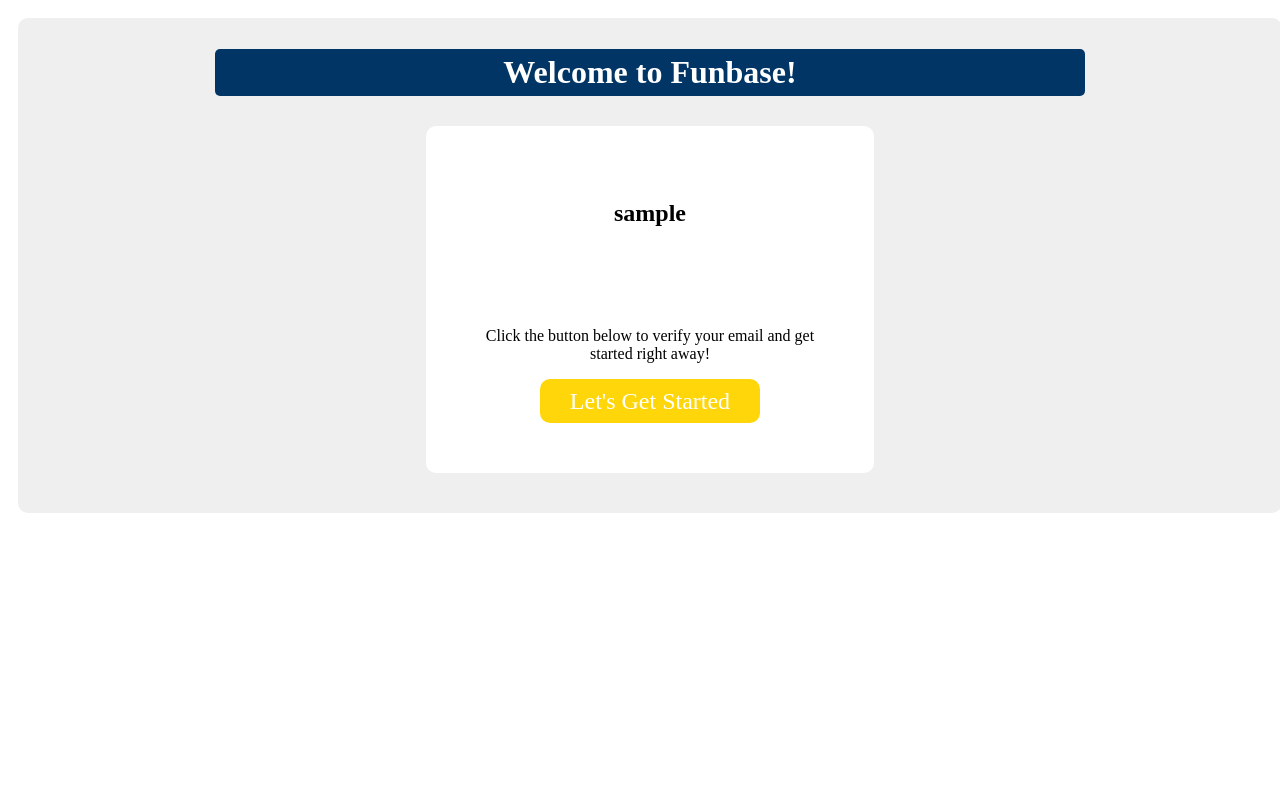
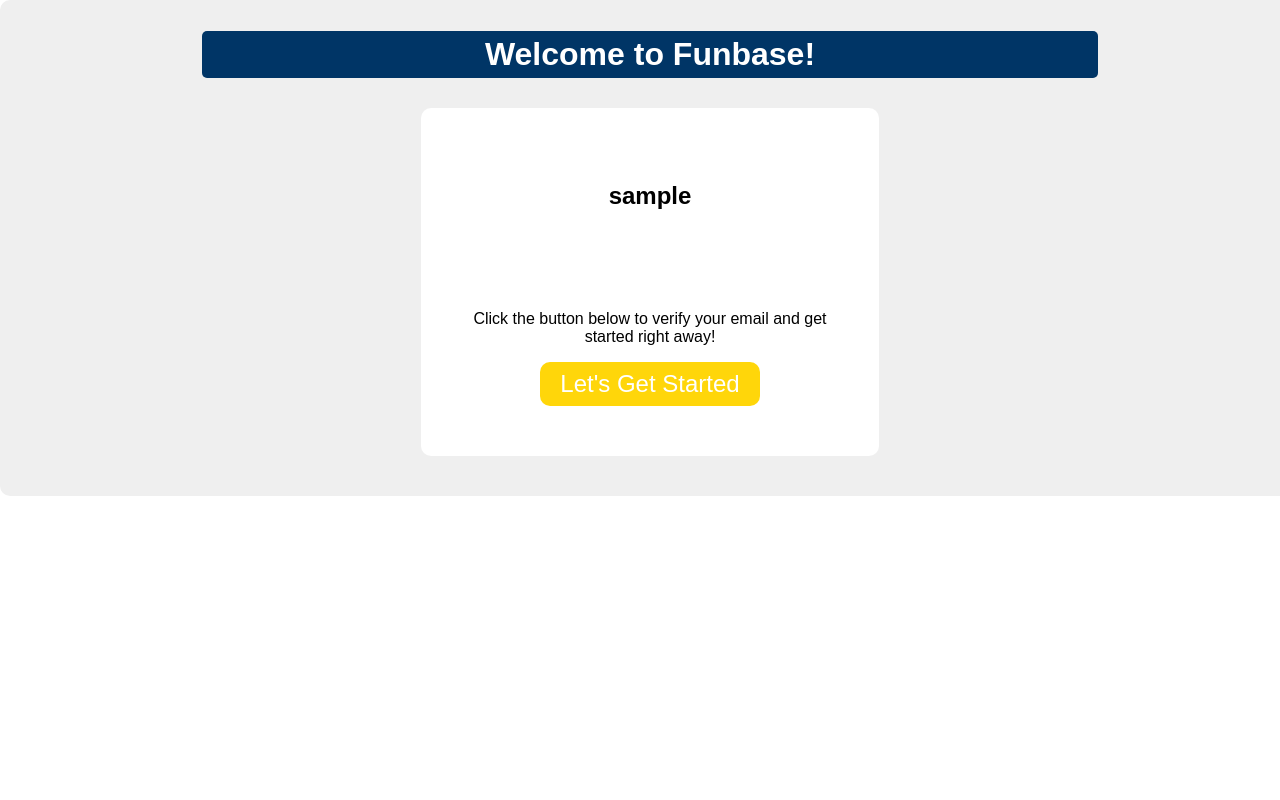
Before and after one commit to haseakito/funbase_back, a Python web app: template templates/email.html in a window 1280 px wide. Run offline with Jinja, Linux system fonts and the light colour scheme; the template is opened without the code that fills it: most values are stand-ins (such as "Sample title", 1, 10 or a date in 2020).

Commit message:
:lipstick: Modified template

```diff
--- a/templates/email.html
+++ b/templates/email.html
@@ -1,6 +1,6 @@
 <html>
 
-<body style="box-sizing: border-box; padding: 10;">
+<body style="margin: 0; padding: 0; box-sizing: border-box; font-family: Arial, Helvetica, sans-serif;">
     <div style="width: 100%; background: #efefef; border-radius: 10px; padding: 10px;">
         <div style="margin: 0 auto; width: 70%; text-align: center;">
             <h1 style="background-color: rgba(0, 53, 102, 1); padding: 5px 10px; border-radius: 5px; color: white">
@@ -9,7 +9,7 @@
             <div
                 style="margin: 30px auto; background: white; width: 40%; border-radius: 10px; padding: 50px; text-align: center;">
                 <h3 style="margin-bottom: 100px; font-size: 24px;">
-                    {{ body.username }}
+                    {{ username }}
                 </h3>
                 <p>Click the button below to verify your email and get started right away!</p>
                 <a style="display: block; margin: 0 auto; border: none; background-color: rgba(255, 214, 10, 1); color: white; width: 200px; line-height: 24px; padding: 10px; font-size: 24px; border-radius: 10px; cursor: pointer; text-decoration: none;"
```
